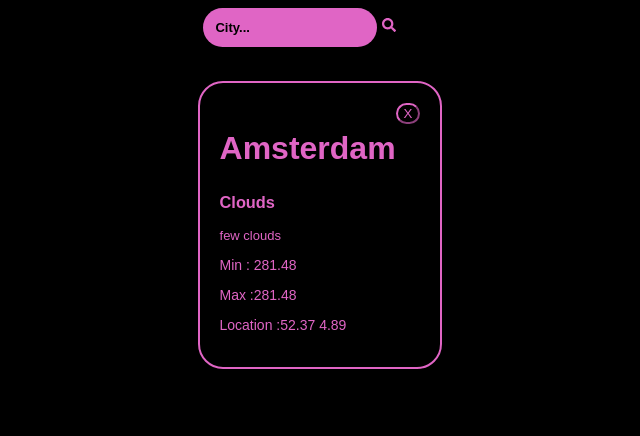
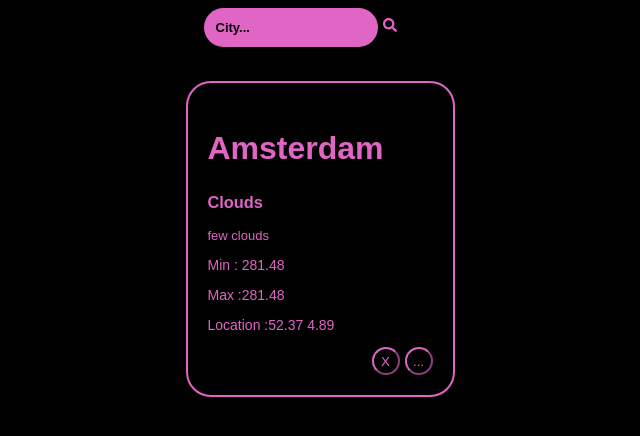
Before and after one commit to StephanieGeraAmil/Another-Weather-App, a React (Create React App) app: page / in a window 1280 px wide. Shown: the top 436 px of the page, without its empty margins (340-980 px from the left). Built offline with nearby package versions, Linux system fonts and the light colour scheme.

Commit message:
all cards equal lenght and  forecast city button

```diff
--- a/src/App.css
+++ b/src/App.css
@@ -24,6 +24,8 @@ input {
   margin: 20px;
   text-align: left;
   display: flex;
+  flex-direction: column;
+  width: 225px;
 }
 h2 {
   font-size: xx-large;
@@ -74,6 +76,21 @@ loadingCircle {
   background-color: transparent;
   border-color: rgb(224, 101, 197);
   border-radius: 100px;
-
+  height: 28px;
+  width: 28px;
   color: rgb(224, 101, 197);
 }
+.forecastCity {
+  background-color: transparent;
+  border-color: rgb(224, 101, 197);
+  border-radius: 100%;
+  margin-left: 5px;
+  height: 28px;
+  width: 28px;
+  color: rgb(224, 101, 197);
+}
+.buttons {
+  display: flex;
+  flex-direction: row;
+  justify-content: flex-end;
+}
--- a/src/components/City.js
+++ b/src/components/City.js
@@ -6,6 +6,10 @@ const City = ({city}) => {
 
 const {removeCity}=useContext(GlobalContext)
 // const {getForecast}=useContext(GlobalContext)
+
+const getForecast=(id)=>{
+
+}
     return (
         <>
 
@@ -19,9 +23,9 @@ const {removeCity}=useContext(GlobalContext)
                             <p>Location :{city.location}</p>
                             </div>
 
-                    <div>
+                    <div className='buttons'>
                         <button className='deleteCityButon' onClick={()=>removeCity(city.id)}>X</button>
-                        {/* <button className='forecastCity' onClick={()=>getForecast(city.id)}>X</button> */}
+                        <button className='forecastCity' onClick={()=>getForecast(city.id)}>...</button>
 
                     </div>
 
--- a/src/components/CityList.js
+++ b/src/components/CityList.js
@@ -1,7 +1,7 @@
 import React ,{useContext} from 'react';
 import City from './City.js'
 import { GlobalContext } from '../context/GlobalState'
-const CityList = ({}) => {
+const CityList = () => {
 const {cities}=useContext(GlobalContext)
 const {loading}=useContext(GlobalContext)
 
```
